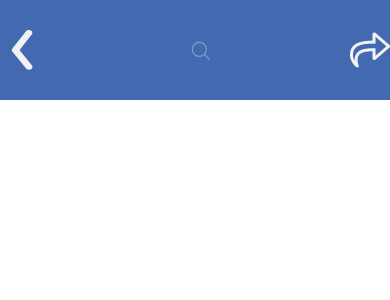
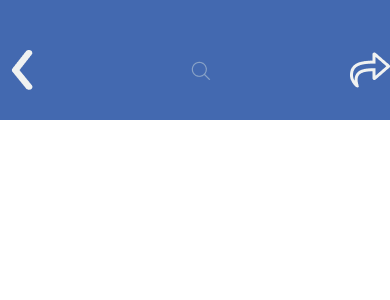
Before and after one commit to giliader/Aula02, a React Native app: screen / in a window 390 px wide. Shown: the top 300 px of the page. Built offline with nearby package versions, Linux system fonts and the light colour scheme.

Commit message:
adicionando o paddingTop no header

```diff
--- a/App.tsx
+++ b/App.tsx
@@ -28,5 +28,6 @@ const styles = StyleSheet.create({
     flexDirection:"row",
     justifyContent:"space-between",
     alignItems:"center",
+    paddingTop:50,
   },
 });
```
